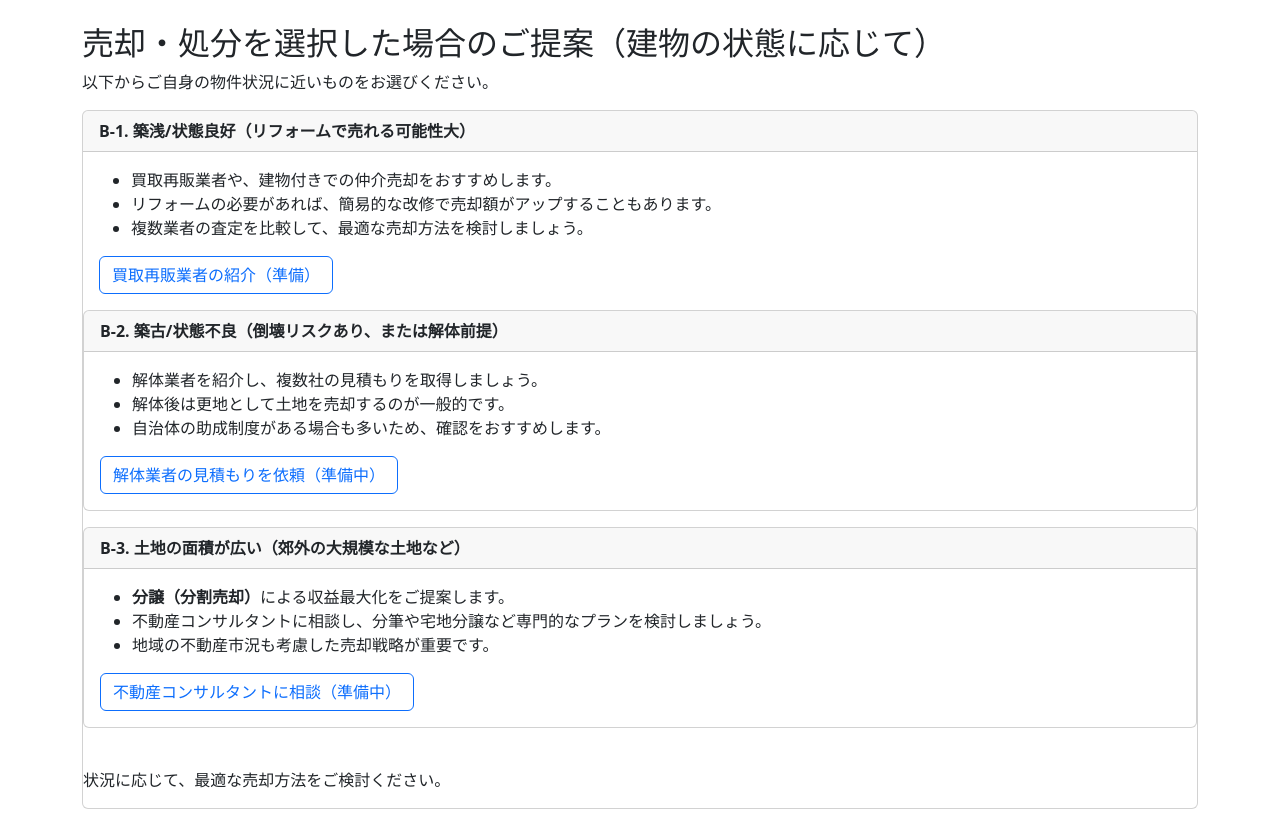
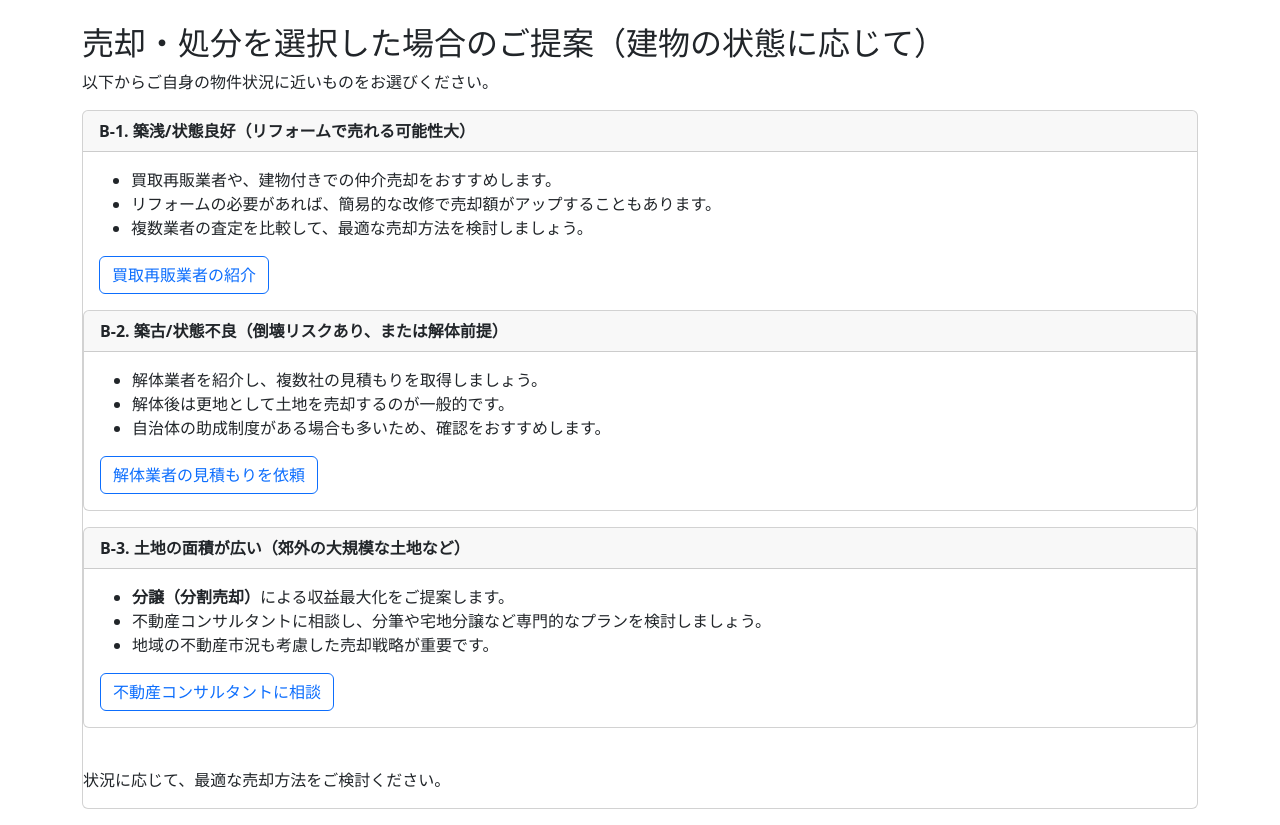
Before and after one commit to 1F10230292/portfolio-project-g13, a Django app: template project/templates/project/house_reform.html in a window 1280 px wide. Shown: the part 56-881 px from the top of the page. Run offline with Django 5.2, Linux system fonts and the light colour scheme; the template is opened without the code that fills it, so the values that code supplies are empty; some libraries are stand-ins or nearby versions.

Commit message:
準備の取り消し

```diff
--- a/project/templates/project/house_reform.html
+++ b/project/templates/project/house_reform.html
@@ -12,7 +12,7 @@
       <li>リフォームの必要があれば、簡易的な改修で売却額がアップすることもあります。</li>
       <li>複数業者の査定を比較して、最適な売却方法を検討しましょう。</li>
     </ul>
-    <a href="{% url 'project:house_reform_b1' inheritance.pk %}" class="btn btn-outline-primary">買取再販業者の紹介（準備）</a>
+    <a href="{% url 'project:house_reform_b1' inheritance.pk %}" class="btn btn-outline-primary">買取再販業者の紹介</a>
 
 </div>
 
@@ -24,7 +24,7 @@
       <li>解体後は更地として土地を売却するのが一般的です。</li>
       <li>自治体の助成制度がある場合も多いため、確認をおすすめします。</li>
     </ul>
-    <a href="{% url 'project:house_reform_b2' inheritance.pk %}" class="btn btn-outline-primary">解体業者の見積もりを依頼（準備中）</a>
+    <a href="{% url 'project:house_reform_b2' inheritance.pk %}" class="btn btn-outline-primary">解体業者の見積もりを依頼</a>
   </div>
 </div>
 
@@ -36,7 +36,7 @@
       <li>不動産コンサルタントに相談し、分筆や宅地分譲など専門的なプランを検討しましょう。</li>
       <li>地域の不動産市況も考慮した売却戦略が重要です。</li>
     </ul>
-    <a href="{% url 'project:house_reform_b3' inheritance.pk %}" class="btn btn-outline-primary">不動産コンサルタントに相談（準備中）</a>
+    <a href="{% url 'project:house_reform_b3' inheritance.pk %}" class="btn btn-outline-primary">不動産コンサルタントに相談</a>
   </div>
 </div>
 
```
